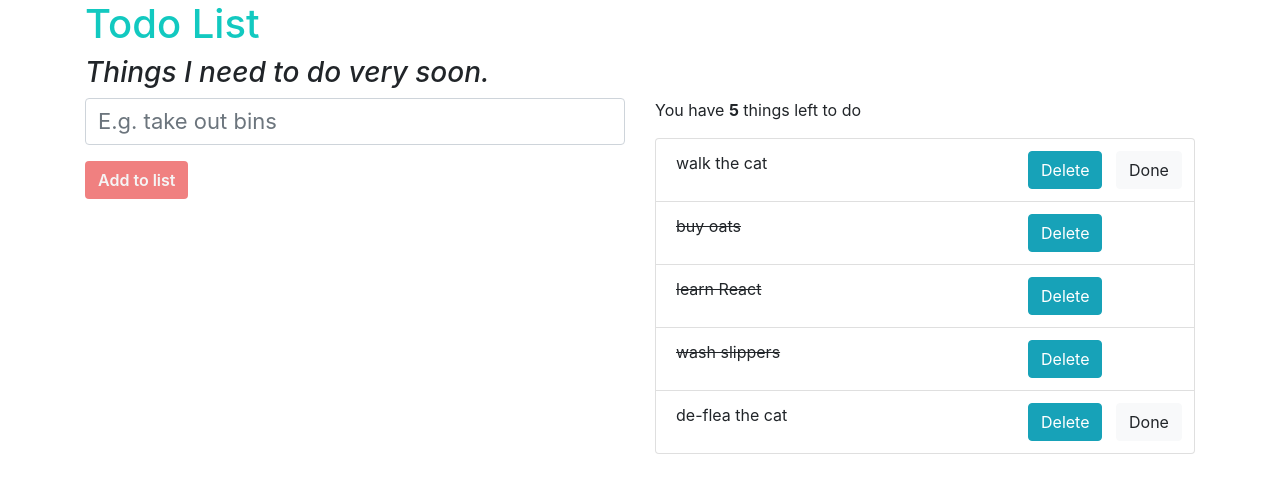
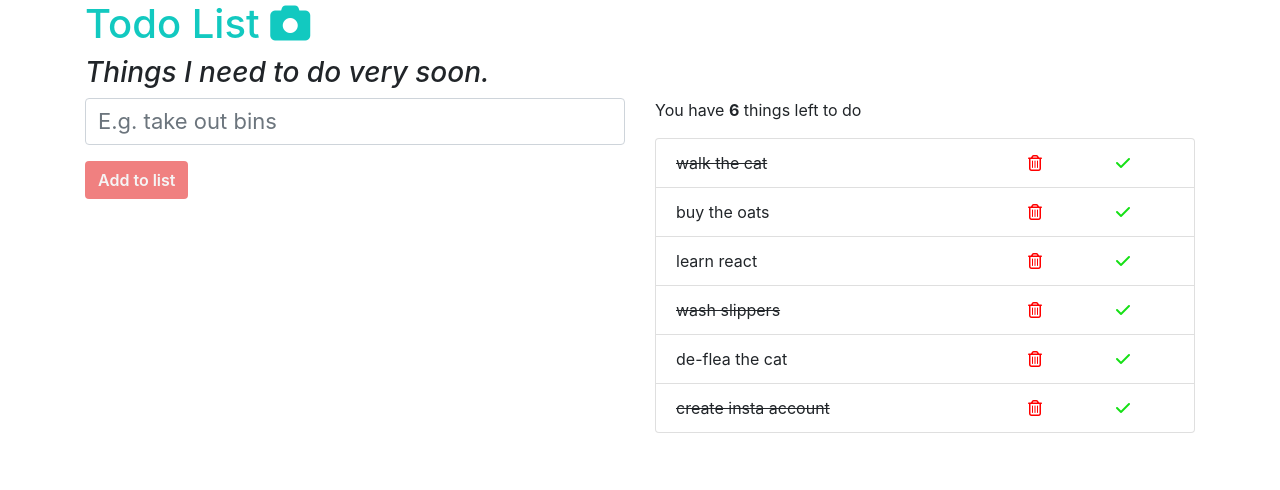
Before and after one commit to lindyloutama/todo-app-monday-group-sept2019, a React (Create React App) app: page / in a window 1280 px wide. Shown: the top 490 px of the page. Built offline with nearby package versions, Linux system fonts and the light colour scheme.

Commit message:
adding changes

```diff
--- a/public/index.html
+++ b/public/index.html
@@ -30,6 +30,7 @@
       integrity="sha384-ggOyR0iXCbMQv3Xipma34MD+dH/1fQ784/j6cY/iJTQUOhcWr7x9JvoRxT2MZw1T"
       crossorigin="anonymous"
     />
+    <script src="https://kit.fontawesome.com/566d64e479.js" crossorigin="anonymous"></script>
     <title>My Todo List</title>
   </head>
   <body>
--- a/src/App.js
+++ b/src/App.js
@@ -5,23 +5,41 @@ import Item from "./Item";
 import "./App.css";
 
 class App extends React.Component {
+  state = {
+      tasks: [
+        {text: "walk the cat", completed: true, date: "2019-10-16"},
+        {text: "buy the oats", completed: false, date: "2019-10-18"},
+        {text: "learn react", completed: false, date: "2019-10-19"},
+        {text: "wash slippers", completed: true, date: "2019-10-25"},
+        {text: "de-flea the cat", completed: false, date: "2019-11-10"},
+        {text: "create insta account", completed: true, date: "2019-10-30"}
+      ]
+    }
+
+// Function to update the tasks with a new task
+  addTask = (taskText) => {
+    console.log(taskText);
+    // Create a new task (with default completed and date properties)
+
+    // Add that task to the state
+  }
+
   render() {
     return (
       <div className="container">
-        <h1 id="mainHeading">Todo List</h1>
+        <h1 id="mainHeading">Todo List <i className="fas fa-camera"></i></h1>
         <h3>Things I need to do very soon.</h3>
         <div className="row">
           <div className="col-12 col-lg-6">
             <AddItem />
           </div>
           <div className="col-12 col-lg-6">
-            <ItemCount count={5} />
+            <ItemCount count={this.state.tasks.length} />
             <ul id="itemList">
-              <Item text="walk the cat" completed={false} />
-              <Item text="buy oats" completed={true} />
-              <Item text="learn React" completed={true}/>
-              <Item text="wash slippers" completed={true}/>
-              <Item text="de-flea the cat" completed={false} />
+              {this.state.tasks.map(item =>{
+                return <Item text={item.text} completed={item.completed} date={item.date}/>
+              })}
+
             </ul>
           </div>
         </div>
--- a/src/Item.css
+++ b/src/Item.css
@@ -1,3 +1,11 @@
 .completedItem {
   text-decoration: line-through;
 }
+
+.greenCheck {
+  color: rgb(21, 224, 21)
+}
+
+.redBins {
+  color: red;
+}
--- a/src/Item.js
+++ b/src/Item.js
@@ -12,11 +12,13 @@ class Item extends React.Component {
             </span>
           </div>
           <div className="col-2">
-            <button className="btn btn-info">Delete</button>
+            {/* <button className="btn btn-info">Delete</button> */}
+            <i class="far fa-trash-alt redBins"></i>
           </div>
           <div className="col-2">
             {/* {this.props.completed ? <button className="btn btn-light">uncheck</button> : <button className="btn btn-light">Done</button>} */}
-            {this.props.completed === false && <button className="btn btn-light">Done</button>}
+            {/* {this.props.completed === false && <button className="btn btn-light">Done</button>} */}
+            <i class="fas fa-check greenCheck"></i>
             {/* {this.props.completed === true && <button className="btn btn-light">uncheck</button>} */}
           </div>
         </div>
```
